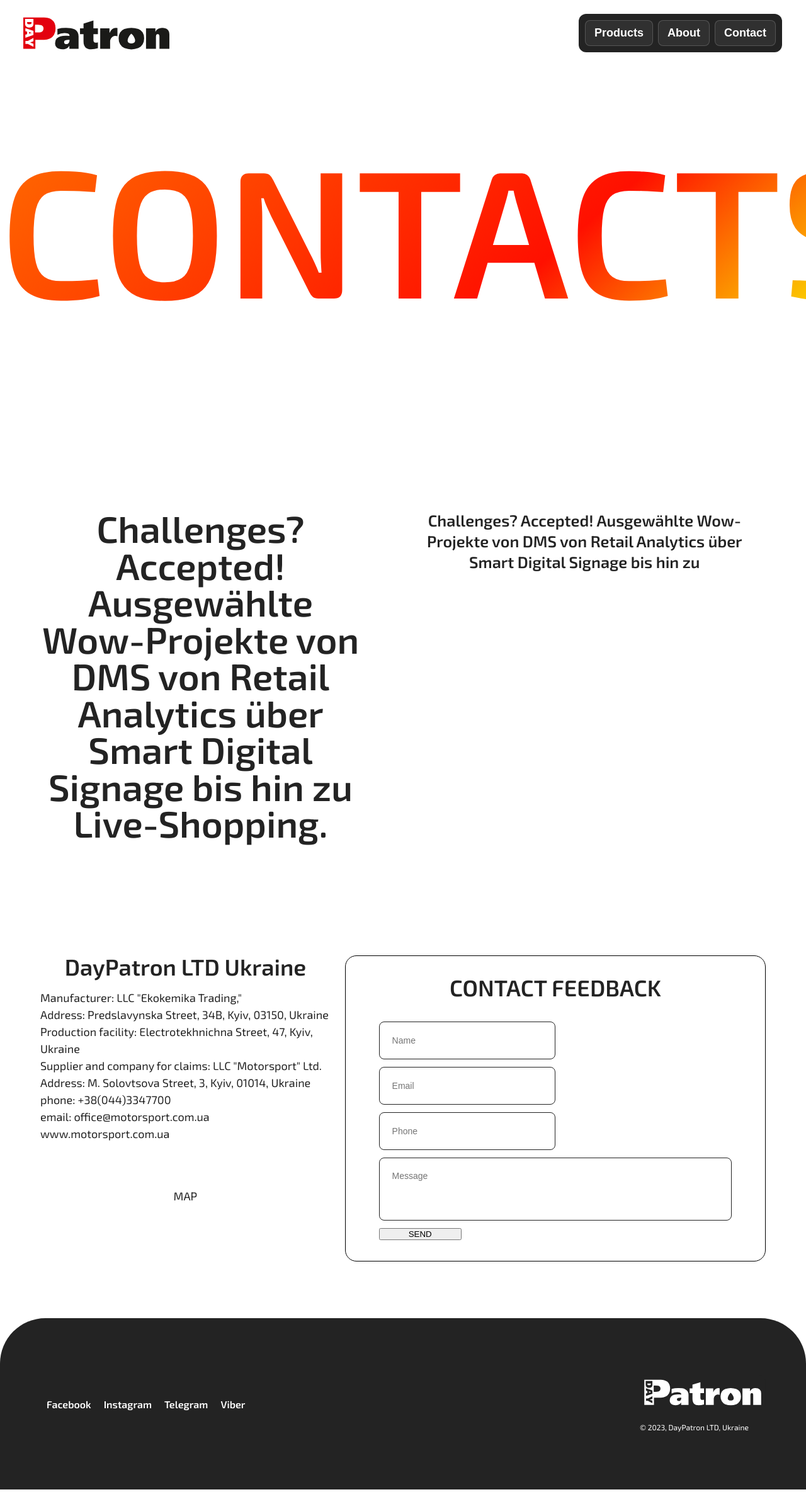
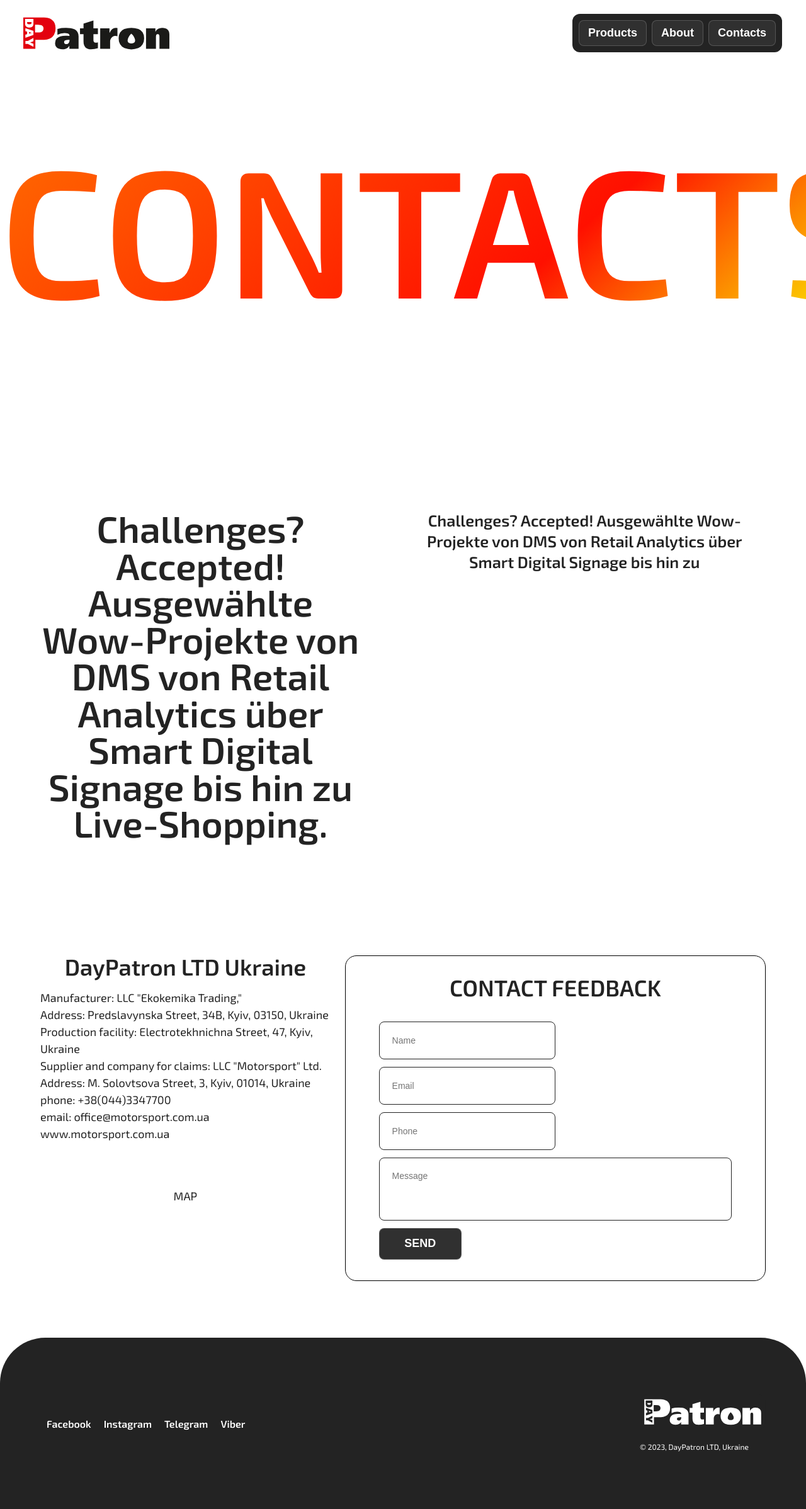
Before and after one commit to EuvhenRight/DayPatron, a React (Create React App) app: page /contact in a window 1280 px wide. Shown: the whole page at 63% size. Before the commit the page ends 2365 px from the top, so only its background shows below. Built offline with nearby package versions, Linux system fonts and the light colour scheme.

Commit message:
fix header

```diff
--- a/src/components/Contacts/Contacts.jsx
+++ b/src/components/Contacts/Contacts.jsx
@@ -89,7 +89,7 @@
                     type="text"
                     placeholder="Message"
                   ></textarea>
-                  <button>SEND</button>
+                  <button className={style.contact__form__button}>SEND</button>
                 </form>
               </div>
             </div>
--- a/src/components/Contacts/Contacts.module.css
+++ b/src/components/Contacts/Contacts.module.css
@@ -224,3 +224,26 @@
 .contact__form textarea:hover {
   border: 2px solid #232323;
 }
+
+.contact__form__button {
+  color: #fff;
+  white-space: nowrap;
+  background-color: #303030;
+  border: 1px solid rgba(255, 255, 255, 0.18);
+  border-radius: 8px;
+  flex: none;
+  align-self: center;
+  padding: 10px 14px 11px;
+  font-size: 18px;
+  font-weight: 700;
+  line-height: 1.5;
+  position: static;
+  text-decoration: none;
+  cursor: pointer;
+}
+
+.contact__form__button:hover {
+  background-color: #fff;
+  color: #303030;
+  border: 1px solid #232323;
+}
--- a/src/components/Header/Header.jsx
+++ b/src/components/Header/Header.jsx
@@ -15,21 +15,21 @@
           </div>
           <div className={style.nav__right}>
             <div className={style.nav__right__wrapper}>
-              <button className={style.header__button} id="home" to="/">
-                <Link className={style.header__link} id="home" to="/products">
+              <Link className={style.header__link} id="home" to="/products">
+                <button className={style.header__button} id="home" to="/">
                   Products
-                </Link>
-              </button>
-              <button className={style.header__button} id="home" to="/">
-                <Link className={style.header__link} id="about" to="/about">
+                </button>
+              </Link>
+              <Link className={style.header__link} id="about" to="/about">
+                <button className={style.header__button} id="home" to="/">
                   About
-                </Link>
-              </button>
-              <button className={style.header__button} id="home" to="/">
-                <Link className={style.header__link} id="contact" to="/contact">
-                  Contact
-                </Link>
-              </button>
+                </button>
+              </Link>
+              <Link className={style.header__link} id="contact" to="/contact">
+                <button className={style.header__button} id="home" to="/">
+                  Contacts
+                </button>
+              </Link>
             </div>
           </div>
         </nav>
--- a/src/components/Header/Header.module.css
+++ b/src/components/Header/Header.module.css
@@ -76,6 +76,7 @@
   line-height: 1;
   position: static;
   text-decoration: none;
+  cursor: pointer;
 }
 
 .header__button:hover {
@@ -87,7 +88,3 @@
   color: #fff;
   text-decoration: none;
 }
-
-.header__link:hover {
-  color: #303030;
-}
```
